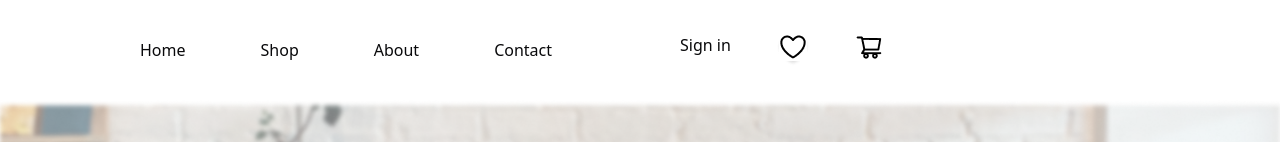
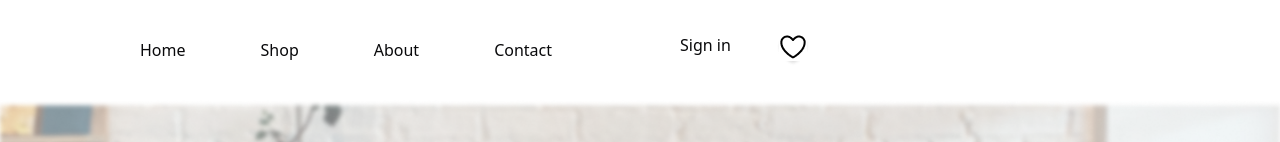
Before and after one commit to IzmaRao/Hacthone-3, a Next.js app: page /cart in a window 1280 px wide. Shown: the top 142 px of the page. Built offline with nearby package versions, Linux system fonts and the light colour scheme; no server answers.

Commit message:
Update Navbar.tsx

```diff
--- a/src/components/Navbar.tsx
+++ b/src/components/Navbar.tsx
@@ -1,8 +1,6 @@
 'use client';
 import { FaBars, FaTimes } from "react-icons/fa";
 import Image from 'next/image';
-import icon1 from '../../public/mdi_account-alert-outline.png';
-import icon2 from '../../public/akar-icons_search.png';
 import icon3 from '../../public/akar-icons_heart.png';
 import icon4 from '../../public/ant-design_shopping-cart-outlined.png';
 import Link from 'next/link';
@@ -58,9 +56,9 @@ function Navbar() {
         <div>
           <Link href="/wishlist/"><Image src={icon3} alt='icon3' /></Link>
         </div>
-        <div>
+        {/* <div>
           <Link href="/cart/"><Image src={icon4} alt='icon4' /></Link>
-        </div>
+        </div> */}
       </div>
     </div>
   )
```
